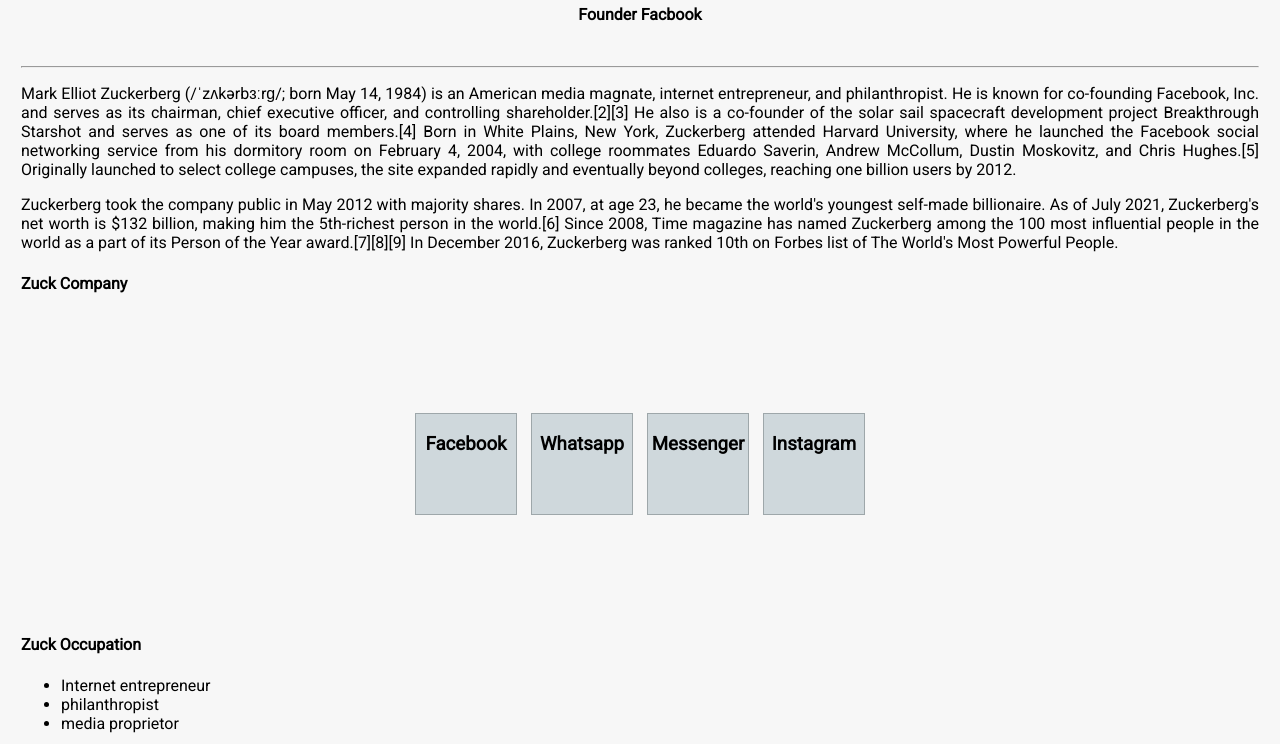
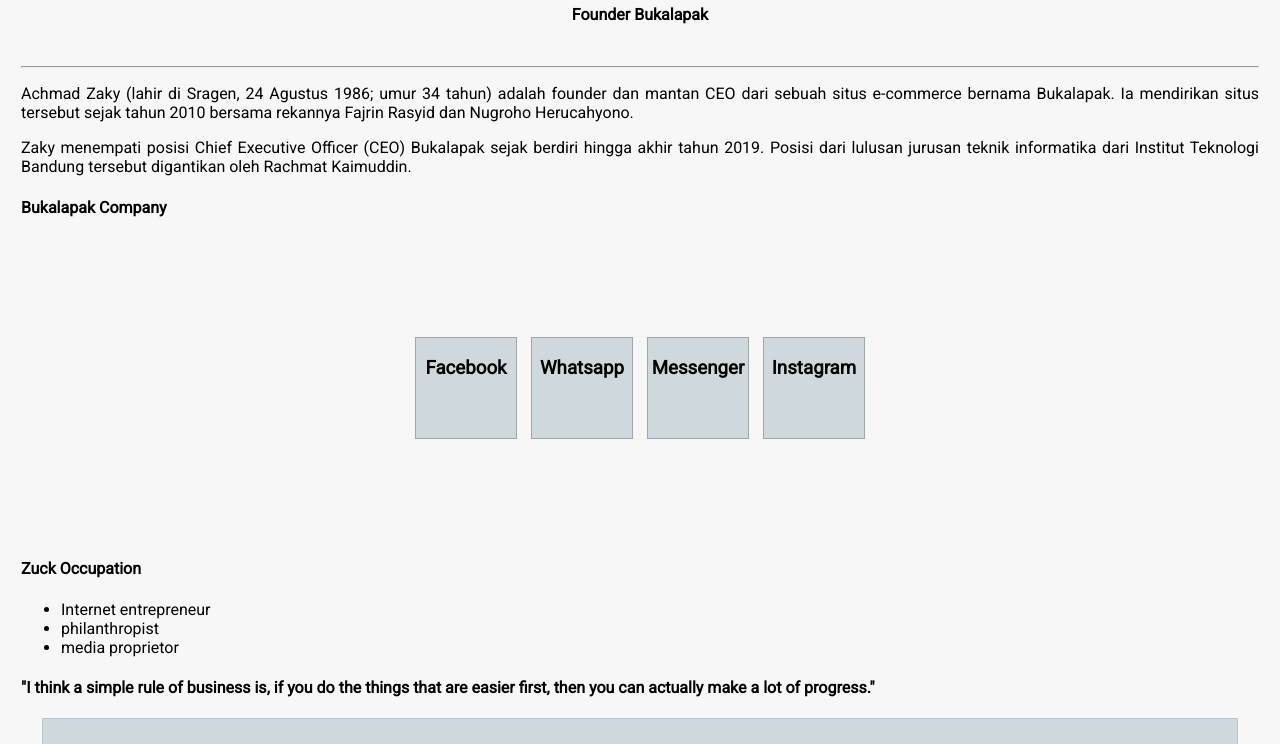
Before and after one commit to andika17/belajarweb1, a plain HTML site: page index.html in a window 1280 px wide. Shown: the part 373-1117 px from the top of the page. Drawn offline with Linux system fonts and the light colour scheme.

Commit message:
menambahkan bidata ahmad zaky

```diff
--- a/index.html
+++ b/index.html
@@ -13,42 +13,29 @@
 
     <link rel="icon" href="../images/profil-img.jpeg" type="image/x-icon" />
     <link href="index.css" rel="stylesheet" />
-    <title>Profil Mark Zuckerberg</title>
+    <title>Profil Achmad Zaky</title>
   </head>
   <body>
     <div class="image">
-      <img src="https://selular.id/wp-content/uploads/2017/07/markzuckerberg-1200x830.jpg" alt="profil-img-zuckerberg" />
+      <img src="https://upload.wikimedia.org/wikipedia/commons/thumb/8/86/Achmad_Zaky.jpg/600px-Achmad_Zaky.jpg" alt="profil-img-zuckerberg" />
     </div>
 
     <div class="title">
-      <h1>Mark Selector Tag</h1>
-      <h4>Founder Facbook</h4>
+      <h1>Zaky Selector Tag</h1>
+      <h4>Founder Bukalapak</h4>
     </div>
     <hr />
     <p>
-      Mark Elliot Zuckerberg (/ˈzʌkərbɜːrɡ/; born May 14, 1984) is an American
-      media magnate, internet entrepreneur, and philanthropist. He is known for
-      co-founding Facebook, Inc. and serves as its chairman, chief executive
-      officer, and controlling shareholder.[2][3] He also is a co-founder of the
-      solar sail spacecraft development project Breakthrough Starshot and serves
-      as one of its board members.[4] Born in White Plains, New York, Zuckerberg
-      attended Harvard University, where he launched the Facebook social
-      networking service from his dormitory room on February 4, 2004, with
-      college roommates Eduardo Saverin, Andrew McCollum, Dustin Moskovitz, and
-      Chris Hughes.[5] Originally launched to select college campuses, the site
-      expanded rapidly and eventually beyond colleges, reaching one billion
-      users by 2012.
+      Achmad Zaky (lahir di Sragen, 24 Agustus 1986; umur 34 tahun) adalah founder dan
+      mantan CEO dari sebuah situs e-commerce bernama Bukalapak. Ia mendirikan
+      situs tersebut sejak tahun 2010 bersama rekannya Fajrin Rasyid dan Nugroho Herucahyono.
     </p>
     <p>
-      Zuckerberg took the company public in May 2012 with majority shares. In
-      2007, at age 23, he became the world's youngest self-made billionaire. As
-      of July 2021, Zuckerberg's net worth is $132 billion, making him the
-      5th-richest person in the world.[6] Since 2008, Time magazine has named
-      Zuckerberg among the 100 most influential people in the world as a part of
-      its Person of the Year award.[7][8][9] In December 2016, Zuckerberg was
-      ranked 10th on Forbes list of The World's Most Powerful People.
+      Zaky menempati posisi Chief Executive Officer (CEO) Bukalapak sejak berdiri
+      hingga akhir tahun 2019. Posisi dari lulusan jurusan teknik informatika dari
+       Institut Teknologi Bandung tersebut digantikan oleh Rachmat Kaimuddin.
     </p>
-    <h4>Zuck Company</h4>
+    <h4>Bukalapak Company</h4>
     <div class="company">
       <div class="card">
         <h3>Facebook</h3>
```
